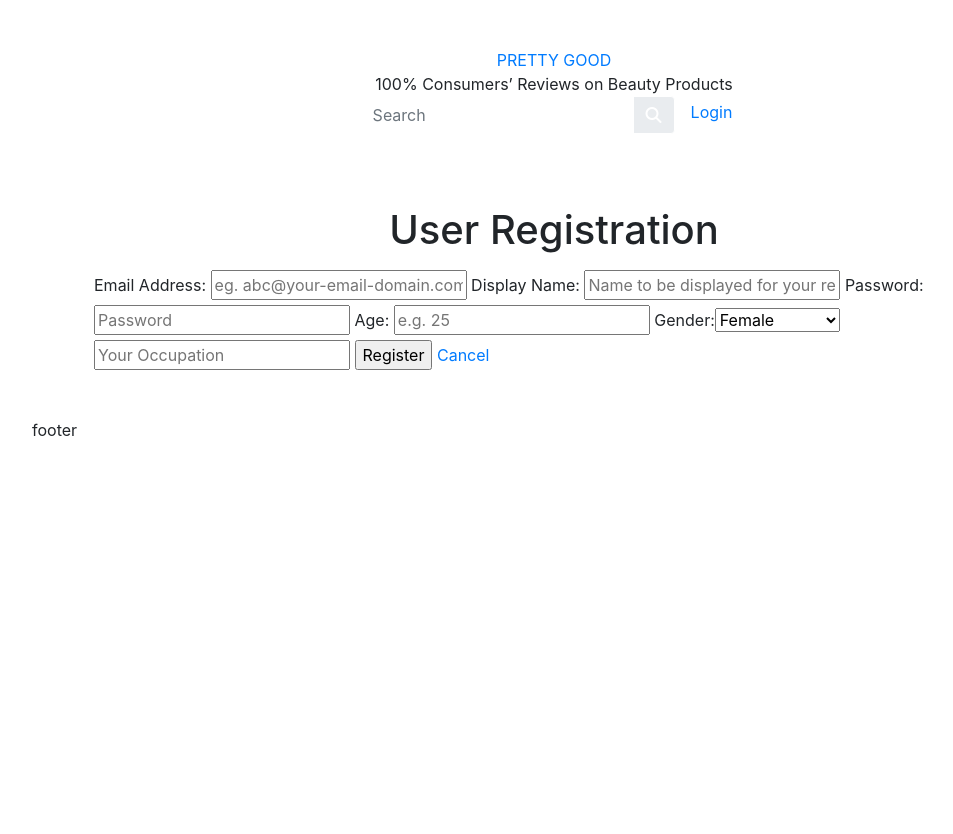
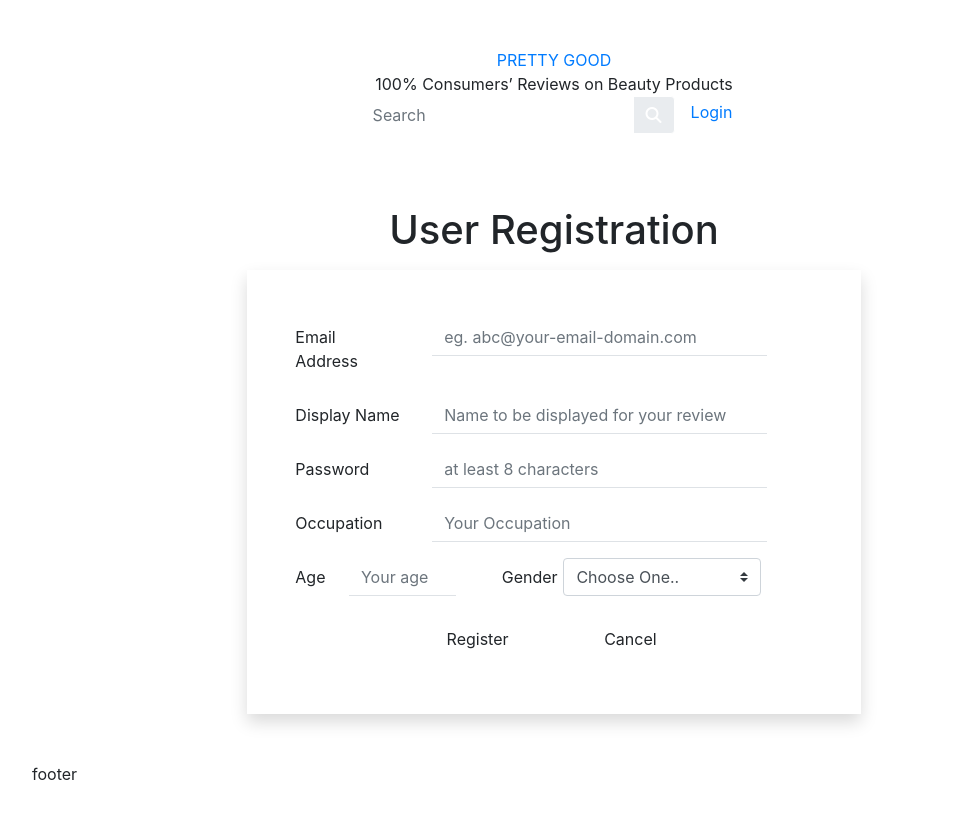
Before and after one commit to jolenewai/beauty_products_reviews, a Flask app: page /register_user in a window 1280 px wide. Shown: the whole page, without its empty margins (86-1039 px from the left). Before the commit the page ends 436 px from the top, so only its background shows below. Run offline with Flask 2, Linux system fonts and the light colour scheme; some libraries are stand-ins or nearby versions.

Commit message:
styles of the registration form added

```diff
--- a/templates/register.template.html
+++ b/templates/register.template.html
@@ -3,15 +3,55 @@
 {% block title %} User Registration {% endblock %}
 
 {% block content %}
+   <div id="register" class="col-8 mx-auto bg-white shadow p-5">
+        <form method="POST">
+            <div class="form-group row justify-content-start mb-3">
+                <label class="col-form-label col-sm-3" for="InputEmail">Email Address  </label>
+                <div class="col-sm-8 col-md-8">
+                    <input class="form-control rounded-0 border-top-0 border-left-0 border-right-0 border-bottom" type="email" name="email" placeholder="eg. abc@your-email-domain.com" />
+                </div>
+            </div>
+            <div class="form-group row justify-content-start mb-3">
+            <label class="col-form-label col-sm-3" for="DisplayName">Display Name </label>
+            <div class="col-sm-8 col-md-8 ">
+                <input class="form-control rounded-0 border-top-0 border-left-0 border-right-0 border-bottom" type="text" name="name" placeholder="Name to be displayed for your review" />
+            </div>
+            </div>
+            <div class="form-group row justify-content-start mb-3">
+            <label class="col-form-label col-sm-3" for="Password">Password  </label>
+            <div class="col-sm-8 col-md-8">
+                <input class="form-control rounded-0 border-top-0 border-left-0 border-right-0 border-bottom" type="password" name="password" placeholder="at least 8 characters" />
+            </div>
+            </div>
 
-    <form method="POST">
-        <label>Email Address: </label> <input type="email" name="email" placeholder="eg. abc@your-email-domain.com" />
-        <label>Display Name: </label> <input type="text" name="name" placeholder="Name to be displayed for your review" />
-        <label>Password: </label> <input type="password" name="password" placeholder="Password" />
-        <label>Age: </label> <input type="number" name="age" placeholder="e.g. 25"/>
-        <label>Gender: </label><select name="gender"><option value="F">Female</option><option value="M">Male</option><option value="S">Not Specified</option>
-        <label>Occupation: </label> <input type="text" name="occupation" placeholder="Your Occupation" />
-        <input type="submit" value="Register" /> <a href="{{url_for('index')}}">Cancel</a>
-    </form>
+            <div class="form-group row justify-content-start mb-3">
+            <label class="col-sm-3 col-form-label" for="Occupation">Occupation </label>
+            <div class="col-sm-8 col-md-8">
+                <input class="form-control rounded-0 border-top-0 border-left-0 border-right-0 border-bottom" type="text" name="occupation" placeholder="Your Occupation" />
+            </div>
+            </div>
+
+            <div class="form-group row justify-content-start mb-3">
+            <label class="col-form-label col-sm-1" for="Age">Age  </label>
+            <div class="col-sm-3 mx-sm-2">
+                <input class="form-control rounded-0 border-top-0 border-left-0 border-right-0 border-bottom" type="text" name="age" placeholder="Your age"/>
+            </div>
+
+            <label class="col-form-label col-sm-1 mx-2" for="Gender">Gender </label>
+            <div class="mx-sm-2 col-sm-5">
+                <select name="gender" class="custom-select">
+                    <option selected>Choose One.. </option>
+                    <option value="F">Female</option>
+                    <option value="M">Male</option>
+                    <option value="S">Not Specified</option>
+                </select>
+            </div>
+            </div>
+            <div class="row justify-content-center mt-3">
+                <button class="col-sm-3 form-control btn link-border m-2 rounded-0" type="submit" value="Register">Register</button>
+                <a class="col-sm-3 form-control btn link-border m-2 rounded-0" href="{{url_for('index')}}">Cancel</a>
+            </div>
+        </form>
+   </div>
 
 {% endblock %}
```
